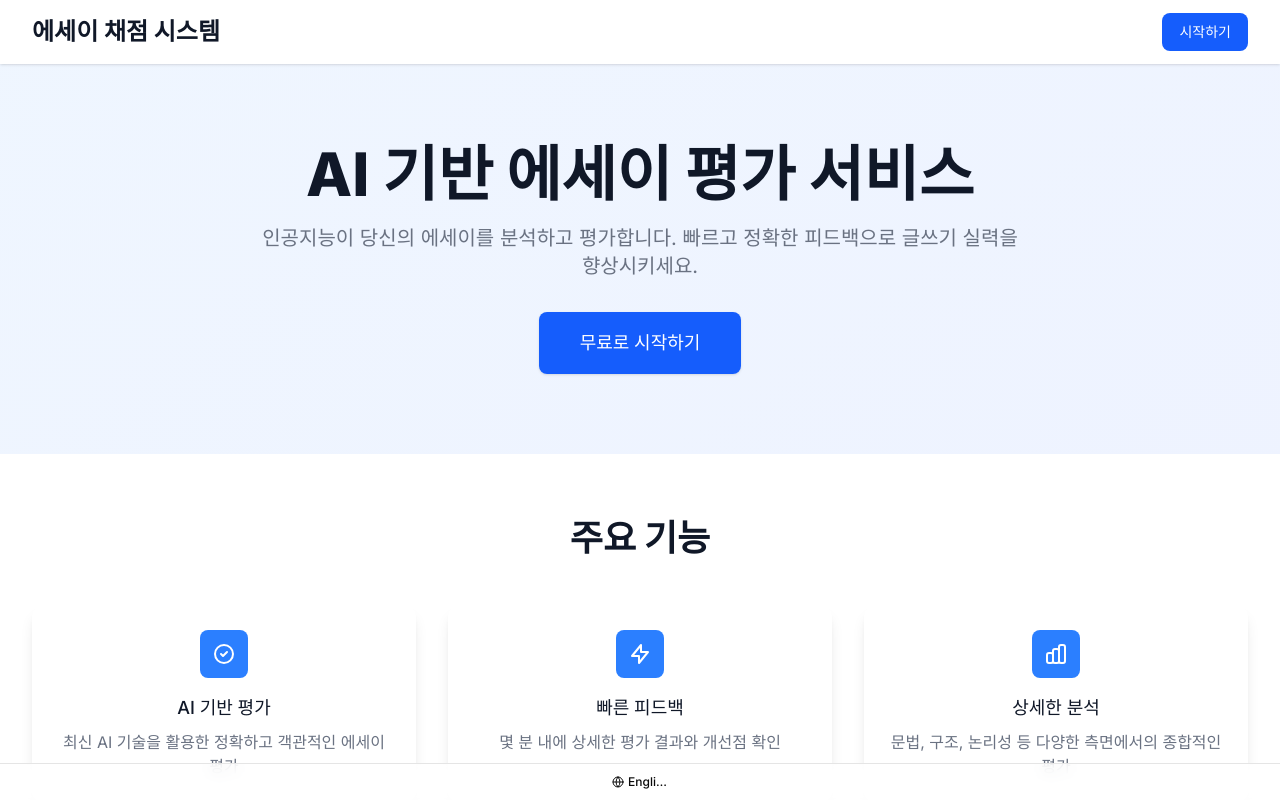
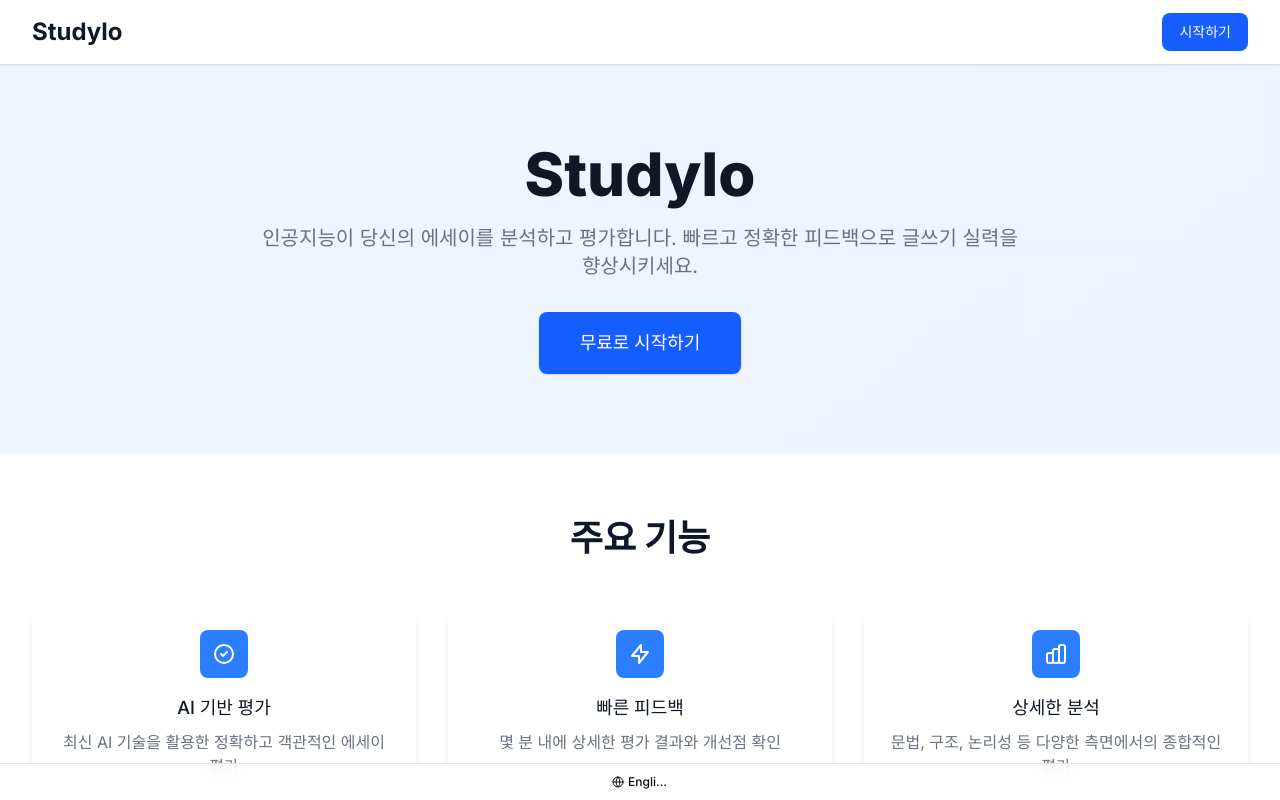
Before and after one commit to quddlr9015/SaveMyEssay, a Next.js app in the folder frontend/: page / in a window 1280 px wide. Shown: the top 800 px of the page. Built offline with nearby package versions, Linux system fonts and the light colour scheme.

Commit message:
changed service name to Studylo

```diff
--- a/frontend/src/app/dashboard/page.tsx
+++ b/frontend/src/app/dashboard/page.tsx
@@ -224,7 +224,7 @@ export default function DashboardPage() {
 
   return (
     <div className="p-6 space-y-6">
-      <h1 className="text-3xl font-bold">에세이 채점 대시보드</h1>
+      <h1 className="text-3xl font-bold">Studylo</h1>
 
       {/* 시험 종류 선택 */}
       <div className="flex gap-4">
--- a/frontend/src/app/layout.tsx
+++ b/frontend/src/app/layout.tsx
@@ -9,7 +9,7 @@ import { Toaster } from 'sonner';
 const inter = Inter({ subsets: ["latin"] });
 
 export const metadata: Metadata = {
-  title: "에세이 채점 시스템",
+  title: "Studylo",
   description: "AI 기반 에세이 채점 시스템",
 };
 
--- a/frontend/src/app/page.tsx
+++ b/frontend/src/app/page.tsx
@@ -11,7 +11,7 @@ export default function Home() {
         <div className="max-w-7xl mx-auto px-4 sm:px-6 lg:px-8">
           <div className="flex justify-between h-16 items-center">
             <div className="flex-shrink-0">
-              <h1 className="text-2xl font-bold text-gray-900">에세이 채점 시스템</h1>
+              <h1 className="text-2xl font-bold text-gray-900">Studylo</h1>
             </div>
             <div>
               <Link
@@ -29,7 +29,7 @@ export default function Home() {
       <div className="max-w-7xl mx-auto px-4 sm:px-6 lg:px-8 py-20">
         <div className="text-center">
           <h1 className="text-4xl font-extrabold text-gray-900 sm:text-5xl md:text-6xl">
-            AI 기반 에세이 평가 서비스
+            Studylo
           </h1>
           <p className="mt-3 max-w-md mx-auto text-base text-gray-500 sm:text-lg md:mt-5 md:text-xl md:max-w-3xl">
             인공지능이 당신의 에세이를 분석하고 평가합니다. 빠르고 정확한 피드백으로 글쓰기 실력을 향상시키세요.
--- a/frontend/src/components/NavigationBar.tsx
+++ b/frontend/src/components/NavigationBar.tsx
@@ -18,23 +18,13 @@ export function NavigationBar() {
           <div className="flex items-center space-x-4">
             <Link
               href="/"
-              className="text-gray-900 hover:text-blue-600 transition-colors duration-200"
+              className="text-gray-900 hover:text-blue-600 transition-colors duration-200 cursor-pointer"
             >
-              <svg
-                className="h-6 w-6"
-                fill="none"
-                viewBox="0 0 24 24"
-                stroke="currentColor"
-              >
-                <path
-                  strokeLinecap="round"
-                  strokeLinejoin="round"
-                  strokeWidth={2}
-                  d="M3 12l2-2m0 0l7-7 7 7M5 10v10a1 1 0 001 1h3m10-11l2 2m-2-2v10a1 1 0 01-1 1h-3m-6 0a1 1 0 001-1v-4a1 1 0 011-1h2a1 1 0 011 1v4a1 1 0 001 1m-6 0h6"
-                />
-              </svg>
+              <div className="flex items-center gap-2">
+                <h1 className="text-xl font-bold">Studylo</h1>
+                <span className="text-sm text-gray-500">AI기반 에세이 채점 시스템</span>
+              </div>
             </Link>
-            <h1 className="text-xl font-bold text-gray-900">에세이 채점 시스템</h1>
           </div>
           <div className="flex items-center space-x-4">
             <Link
```
Also changed, not shown: 1 other file (tests, documents, lock files or other folders).
